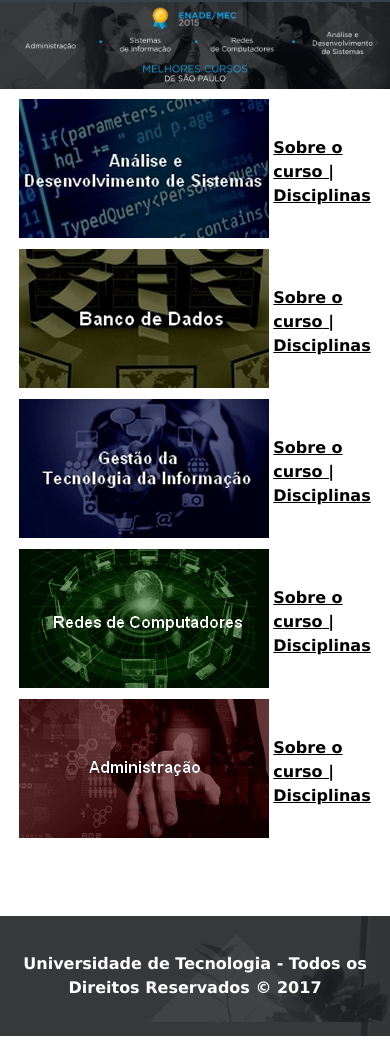
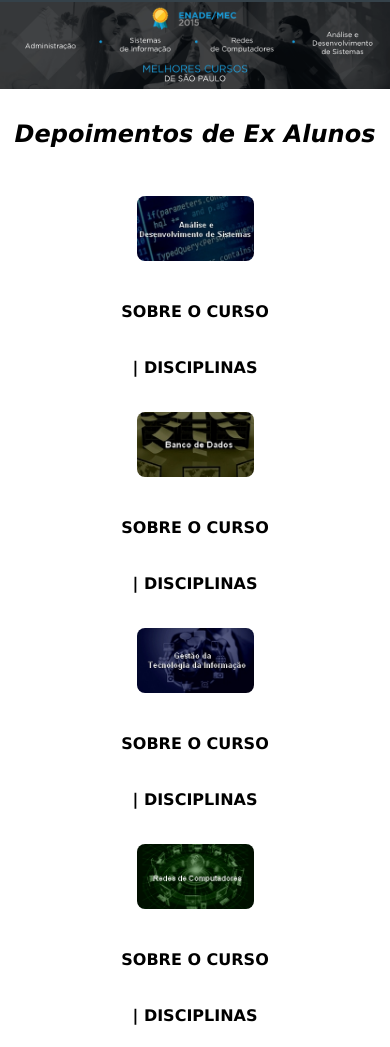
Before and after one commit to blendabsml/TecWeb-TF-2-ADS, a plain HTML site: page Trabalho Final/ListaCursos.html in a window 390 px wide. Shown: the part 460-1507 px from the top of the page. Drawn offline with Linux system fonts and the light colour scheme.

Commit message:
Add files via upload
Versão Atual do site.

```diff
--- a/Trabalho Final/ListaCursos.html
+++ b/Trabalho Final/ListaCursos.html
@@ -19,26 +19,21 @@
 			</nav>
     </header>
 
-
 	<img class="banner" src="images/banner.png">
 
-	<center><table width="40%">
-	<tr>
-	<td width="15%"><img src="images/analise.jpg">
-	<td><strong><a class="corlink" href="SobreCurso.html">Sobre o curso<a class="corlink" href="Disciplinas.html">  | Disciplinas</a></strong></a><br></td></td></tr>
-	<tr>
-	<td width="15%"><img src="images/banco.jpg">
-	<td><strong><a class="corlink" href="SobreCurso.html">Sobre o curso<a class="corlink" href="Disciplinas.html"> | Disciplinas</a></strong></a><br></td></td></tr>
-	<tr>
-	<td width="15%"><img src="images/gestao.jpg">
-	<td><strong><a class="corlink" href="SobreCurso.html">Sobre o curso<a class="corlink" href="Disciplinas.html">  | Disciplinas</a></strong></a><br></td></td></tr>
-	<tr>
-	<td width="15%"><img src="images/redes.jpg">
-	<td><strong><a class="corlink" href="SobreCurso.html">Sobre o curso<a class="corlink" href="Disciplinas.html">  | Disciplinas</a></strong></a><br></td></td></tr>
-	<tr>
-	<td width="15%"><img src="images/adm.jpg">
-	<td><strong><a class="corlink" href="SobreCurso.html">Sobre o curso<a class="corlink" href="Disciplinas.html">  | Disciplinas</a></strong></a><br></td></td></tr>
-	</table></center>
+	<div class="depoimentos"><center>
+		<h2><i>Depoimentos de Ex Alunos</i></h2>
+		<br>
+
+		<ul class="cursos">
+			<li><img class="bb" src="images/analise.jpg"><div class="text"><p><strong><a class="corlink" href="SobreCurso.html#ads">Sobre o curso<a class="corlink" href="Disciplinas.html">  | 	Disciplinas</a></strong></div></li>
+			<li><img class="cc" src="images/banco.jpg"><div class="text"><p><strong><a class="corlink" href="SobreCurso.html#bd">Sobre o curso<a class="corlink" href="Disciplinas.html"> | 	Disciplinas</a></strong></div></li>
+			<li><img class="mm" src="images/gestao.jpg"><div class="text"><p><strong><a class="corlink" href="SobreCurso.html#gti">Sobre o curso<a class="corlink" href="Disciplinas.html">  | 	Disciplinas</a></strong></div></li>
+			<li><img class="mm" src="images/redes.jpg"><div class="text"><p><strong><a class="corlink" href="SobreCurso.html#rc">Sobre o curso<a class="corlink" href="Disciplinas.html">  | 	Disciplinas</a></strong></div></li>
+			<li><img class="mm" src="images/adm.jpg"><div class="text"><p><strong><a class="corlink" href="SobreCurso.html#adm">Sobre o curso<a class="corlink" href="Disciplinas.html">  | 	Disciplinas</a></strong></div></li>
+		</ul></center>
+	</div>
+	</div>
 	<br>
 	<br>
 
--- a/Trabalho Final/css/estilo.css
+++ b/Trabalho Final/css/estilo.css
@@ -96,8 +96,12 @@ div.sobre {
 
 }
 
-ul.alunos {
-	width: 70%;
+ul.corpo {
+	width: 75%;
+}
+
+.cursos {
+	width: 90%;
 }
 
 img.bb {
@@ -164,3 +168,6 @@ img.noticiasimage {
   div.menu {
 	  background-color: d4d4d4;
   }
+  .cursos {
+	  width: 100%;
+  }
```
Also changed, not shown: Trabalho Final/Disciplinas.html (+3 -3 lines), Trabalho Final/HomePage.html (+1 -1 lines), Trabalho Final/Noticias.html (+1 -1 lines), Trabalho Final/SobreCurso.html (+6 -6 lines).
